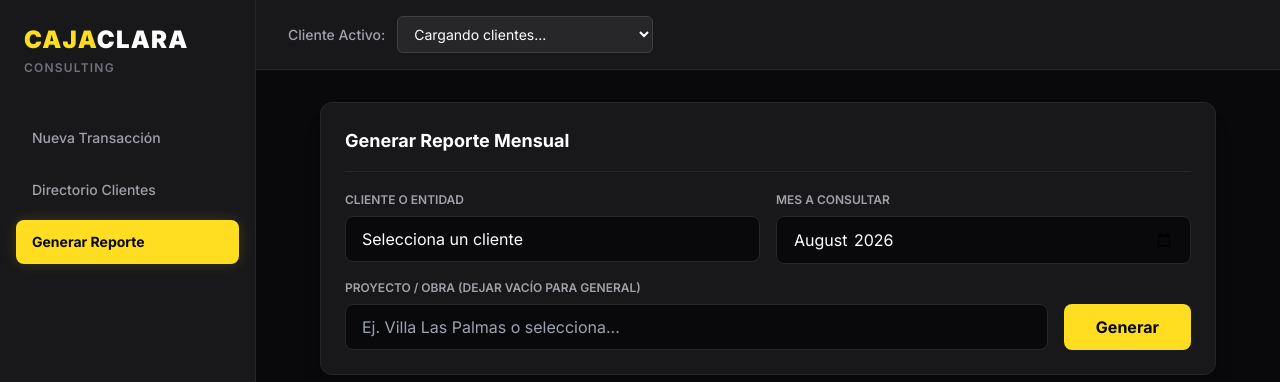
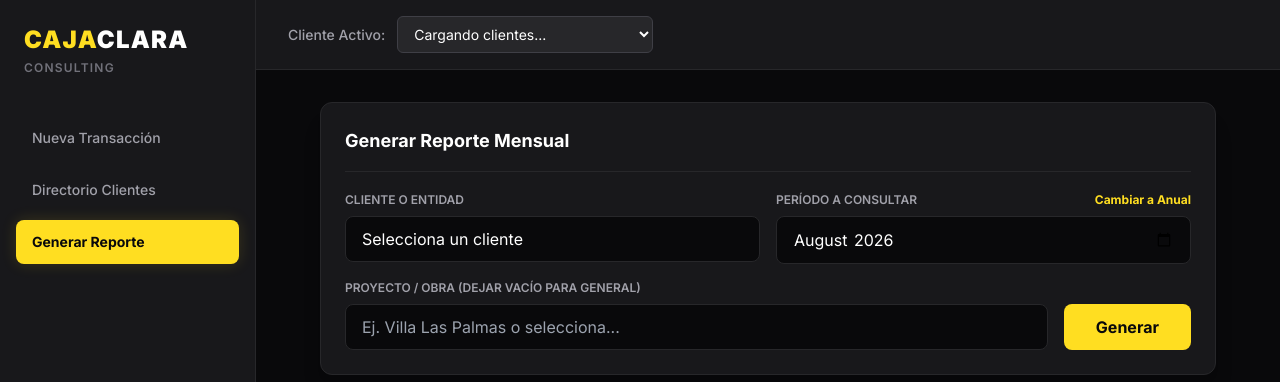
Before and after one commit to ranph26/cajaclara, a Flask app: template templates/index.html in a window 1280 px wide, after a click on "Generar Reporte". Shown: the top 382 px of the page. Run offline with Flask 3, Linux system fonts and the light colour scheme; the template is opened without the code that fills it, so the values that code supplies are empty; some libraries are stand-ins or nearby versions.

Commit message:
Add files via upload

```diff
--- a/app.py
+++ b/app.py
@@ -146,14 +146,21 @@ def get_proyectos():
 def generar_reporte():
     data = request.json
     cliente = data['cliente']
-    mes = data['mes']
+    periodo = data.get('periodo') or data.get('mes')  # Retro-compatibility
     proyecto_filtro = data.get('proyecto', '').strip()
 
     filters = [
-        { "property": "Cliente o Entidad", "rich_text": { "equals": cliente } },
-        { "property": "Fecha", "date": { "on_or_after": f"{mes}-01" } },
-        { "property": "Fecha", "date": { "before": f"{get_next_month(mes)}-01" } }
+        { "property": "Cliente o Entidad", "rich_text": { "equals": cliente } }
     ]
+
+    if len(periodo) == 4:
+        # Anual: YYYY
+        filters.append({ "property": "Fecha", "date": { "on_or_after": f"{periodo}-01-01" } })
+        filters.append({ "property": "Fecha", "date": { "before": f"{int(periodo)+1}-01-01" } })
+    else:
+        # Mensual: YYYY-MM
+        filters.append({ "property": "Fecha", "date": { "on_or_after": f"{periodo}-01" } })
+        filters.append({ "property": "Fecha", "date": { "before": f"{get_next_month(periodo)}-01" } })
 
     if proyecto_filtro:
         filters.append({ "property": "Proyecto", "rich_text": { "equals": proyecto_filtro } })
--- a/templates/index.html
+++ b/templates/index.html
@@ -203,8 +203,12 @@
                             </select>
                         </div>
                         <div class="flex-1">
-                            <label class="block text-xs font-semibold text-zinc-400 uppercase mb-2">Mes a Consultar</label>
+                            <div class="flex justify-between items-end mb-2">
+                                <label class="block text-xs font-semibold text-zinc-400 uppercase">Período a Consultar</label>
+                                <button type="button" id="btn-toggle-periodo" onclick="togglePeriodo()" class="text-xs text-brand-yellow font-bold hover:underline">Cambiar a Anual</button>
+                            </div>
                             <input type="month" id="reporte-mes" class="w-full bg-brand-black border border-brand-gray text-white rounded-lg px-4 py-2.5 focus:outline-none focus:border-brand-yellow" required>
+                            <input type="number" id="reporte-anio" class="w-full bg-brand-black border border-brand-gray text-white rounded-lg px-4 py-2.5 focus:outline-none focus:border-brand-yellow hidden-tab" placeholder="Ej. 2026" min="2020" max="2100">
                         </div>
                     </div>
                     <div class="flex gap-4 mt-4">
@@ -457,14 +461,29 @@
 
         const fMoneda = new Intl.NumberFormat('es-DO', { style: 'currency', currency: 'DOP' });
 
+        let modoAnual = false;
+        function togglePeriodo() {
+            modoAnual = !modoAnual;
+            const btn = document.getElementById('btn-toggle-periodo');
+            if (modoAnual) {
+                btn.textContent = 'Cambiar a Mensual';
+                document.getElementById('reporte-mes').classList.add('hidden-tab');
+                document.getElementById('reporte-anio').classList.remove('hidden-tab');
+            } else {
+                btn.textContent = 'Cambiar a Anual';
+                document.getElementById('reporte-anio').classList.add('hidden-tab');
+                document.getElementById('reporte-mes').classList.remove('hidden-tab');
+            }
+        }
+
         async function generarReporte() {
             const btn = document.getElementById('btn-generar');
             const status = document.getElementById('reporte-status');
             const cliente = document.getElementById('rep-cliente').value;
-            const mes = document.getElementById('reporte-mes').value;
+            const periodo = modoAnual ? document.getElementById('reporte-anio').value : document.getElementById('reporte-mes').value;
             const proyecto = document.getElementById('rep-proyecto').value;
 
-            if(!cliente || !mes) { alert('Selecciona cliente y mes'); return; }
+            if(!cliente || !periodo) { alert('Selecciona cliente y período'); return; }
 
             btn.textContent = "Consultando..."; btn.classList.add("opacity-75");
             status.textContent = "Descargando datos desde Notion...";
@@ -473,7 +492,7 @@
             try {
                 const res = await fetch('/api/reporte', {
                     method: 'POST', headers: {'Content-Type': 'application/json'},
-                    body: JSON.stringify({cliente, mes, proyecto})
+                    body: JSON.stringify({cliente, periodo, proyecto})
                 });
                 const result = await res.json();
 
@@ -481,10 +500,12 @@
                     const data = result.data;
 
                     document.getElementById('rep-cliente-nombre').textContent = cliente;
+                    const textoPeriodo = modoAnual ? `Año ${periodo}` : periodo;
+
                     if (proyecto) {
-                        document.getElementById('rep-mes-texto').textContent = `${proyecto} | Reporte de ${mes}`;
+                        document.getElementById('rep-mes-texto').textContent = `${proyecto} | Reporte de ${textoPeriodo}`;
                     } else {
-                        document.getElementById('rep-mes-texto').textContent = `Reporte General | ${mes}`;
+                        document.getElementById('rep-mes-texto').textContent = `Reporte General | ${textoPeriodo}`;
                     }
 
                     document.getElementById('rep-ingresos').textContent = fMoneda.format(data.ingresos);
```
